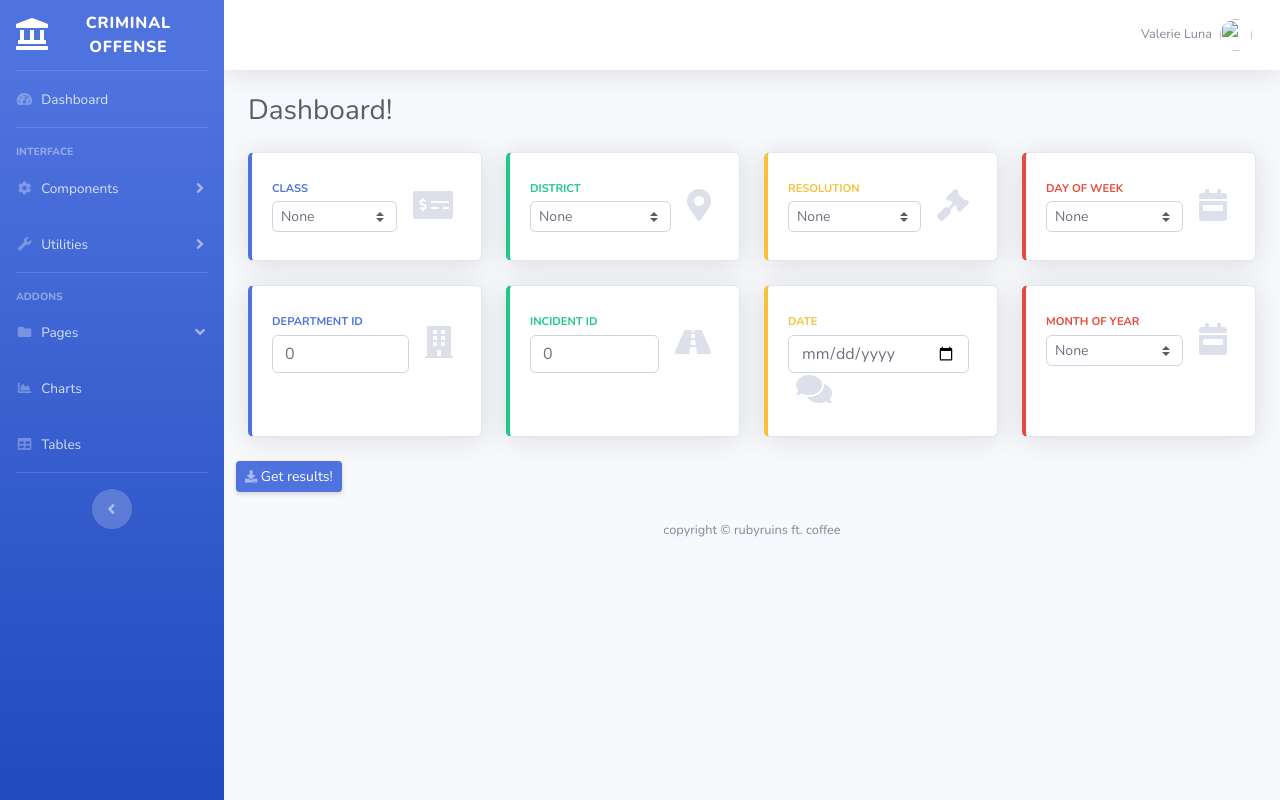
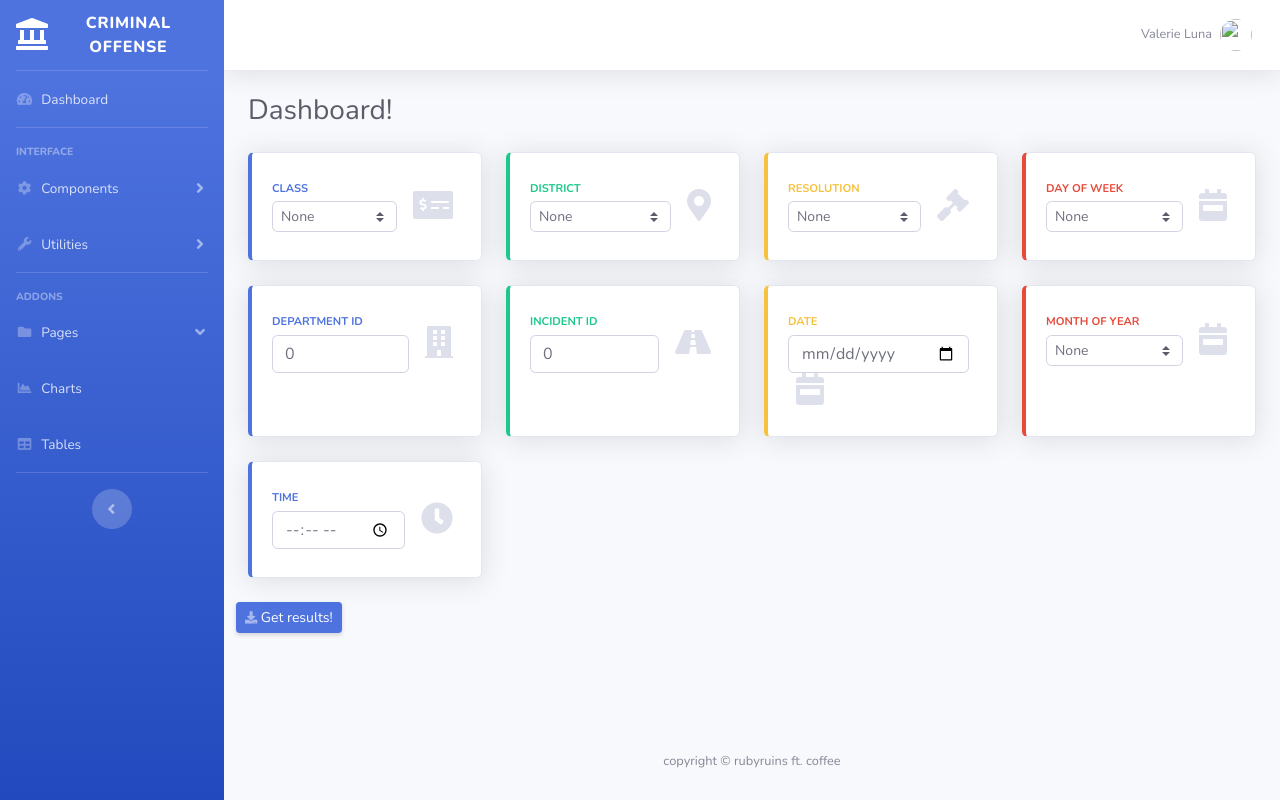
Before and after one commit to rubyruins/criminal-offense-2.0, a Python web app: template templates/index.html in a window 1280 px wide. Run offline with Jinja, Linux system fonts and the light colour scheme; the template is opened without the code that fills it, so the values that code supplies are empty; some libraries are stand-ins or nearby versions.

Commit message:
working home

```diff
--- a/app.py
+++ b/app.py
@@ -20,6 +20,9 @@ def basic():
 	incident = request.form['userincident']
 	date = request.form['userdate']
 	month = request.form['usermonth']
+	time = request.form['usertime']
+	print(time)
+	print(type(time))
 	data = df.copy(deep = True)
 	if crimeclass != '0':
 		data = data[data['CrimeClass'] == crimeclass]
--- a/templates/index.html
+++ b/templates/index.html
@@ -103,7 +103,6 @@
 		</div>
 
 		<div class="row">
-
 			<div class="col-xl-3 col-md-6 mb-4">
 				<div class="card border-left-primary shadow h-100 py-2">
 					<div class="card-body">
@@ -145,7 +144,7 @@
 								<input type="date" class="form-control" value=0 id="exampleFormControlInput1" name="userdate" min="01-01-2016" max="12-31-2016">
 							</div>
 							<div class="col-auto">
-								<i class="fas fa-comments fa-2x px-2 text-gray-300"></i>
+								<i class="fas fa-calendar-week fa-2x px-2 text-gray-300"></i>
 							</div>
 						</div>
 					</div>
@@ -181,8 +180,30 @@
 					</div>
 				</div>
 
+			</div>
 		</div>
-		<button class="d-sm-inline-block btn btn-sm btn-primary shadow-sm" type="submit" name="submit"><i class="fas fa-download fa-sm text-white-50"></i> Get results!</a></button>
+
+		<div class="row">
+			<div class="col-xl-3 col-md-6 mb-4">
+				<div class="card border-left-primary shadow h-100 py-2">
+					<div class="card-body">
+						<div class="row no-gutters align-items-center">
+							<div class="col mr-2">
+								<div class="text-xs font-weight-bold text-primary text-uppercase mb-1">Time</div>
+								<input type="time" class="form-control" value="0" id="exampleFormControlInput1" placeholder="Search by time" name="usertime">
+							</div>
+							<div class="col-auto">
+								<i class="fas fa-clock fa-2x px-2 text-gray-300"></i>
+							</div>
+						</div>
+					</div>
+				</div>
+			</div>
+		</div>
+
+		<div class="row">
+			<button class="d-sm-inline-block btn btn-sm btn-primary shadow-sm" type="submit" name="submit"><i class="fas fa-download fa-sm text-white-50"></i> Get results!</a></button>
+		</div>
 	</form>
 
 </div>
```
